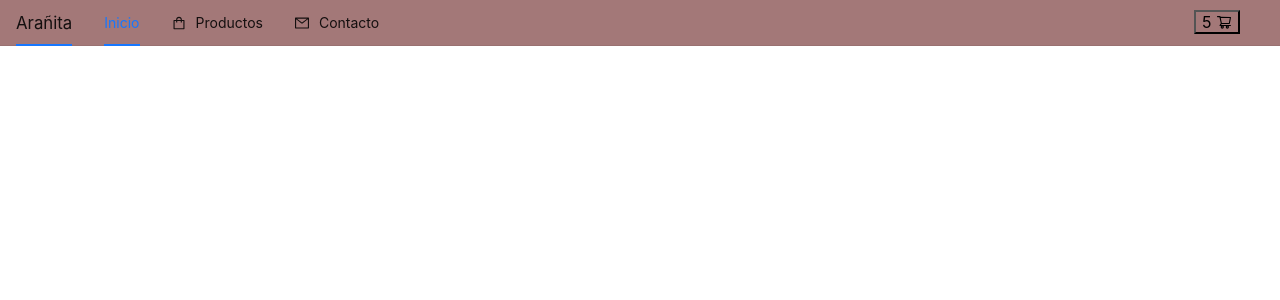
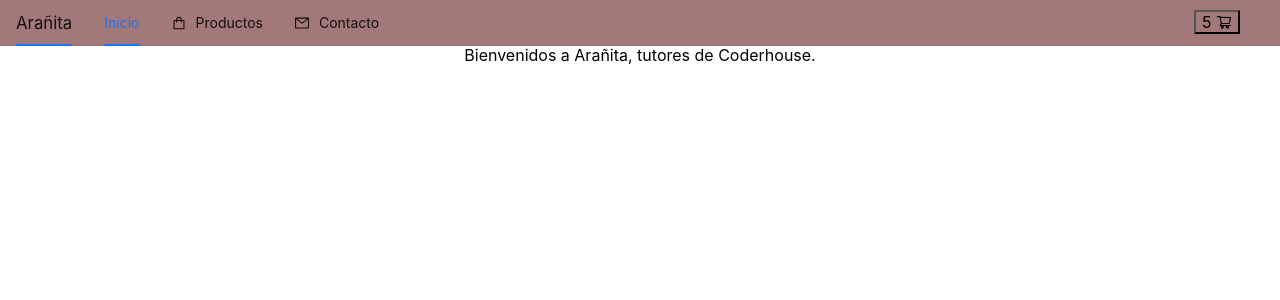
Before and after one commit to BrianGarcia26/Preentrega1-Garcia, a React (Create React App) app: page / in a window 1280 px wide. Shown: the top 300 px of the page. Built offline with nearby package versions, Linux system fonts and the light colour scheme.

Commit message:
Mejora de prop

```diff
--- a/src/App.js
+++ b/src/App.js
@@ -1,14 +1,15 @@
 import React from 'react';
 import 'antd/dist/reset.css';
 import Navbar from './Components/Navbar';
-import itemListContainer from './Components/itemListContainer';
+import ItemListContainer from './Components/itemListContainer';
 import './App.css';
 
-const App = () => (
+export default function App() {
+  const [Tienda, Escuela] = ["Arañita", "Coderhouse"];
+  return (
   <div className="App">
     <Navbar />
-    <itemListContainer tienda="Arañita" escuela="Coderhouse" />
+    <ItemListContainer Tienda={Tienda} Escuela={Escuela}/>
   </div>
-);
-
-export default App;
+  );
+}
--- a/src/Components/itemListContainer.js
+++ b/src/Components/itemListContainer.js
@@ -1,11 +1,10 @@
-import React from 'react';
-
-const itemListContainer = (props) => {
+function ItemListContainer(props) {
+  const {Tienda, Escuela} = props;
   return (
-    <h1>
-      Bienvenidos a {props.tienda}, tutores de {props.escuela}
-    </h1>
+    <div>
+      Bienvenidos a {Tienda}, tutores de {Escuela}.
+    </div>
   );
 };
 
-export default itemListContainer;
+export default ItemListContainer
```
